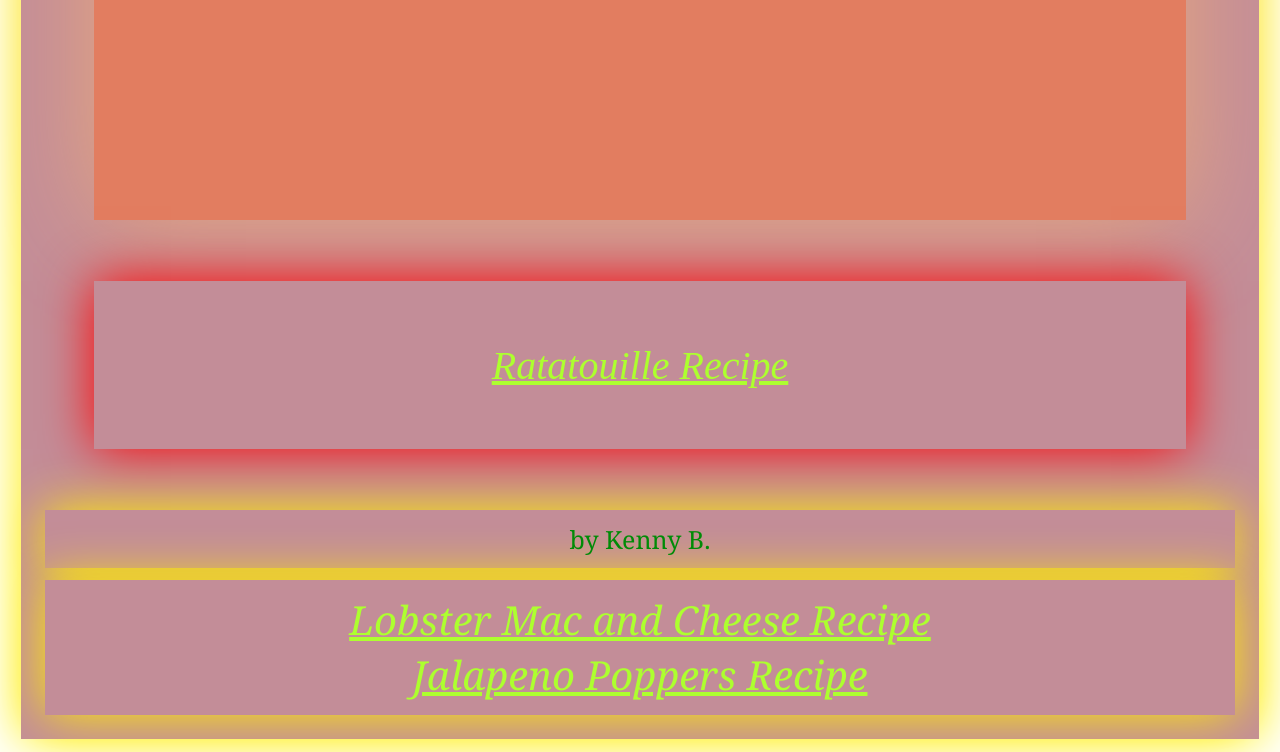
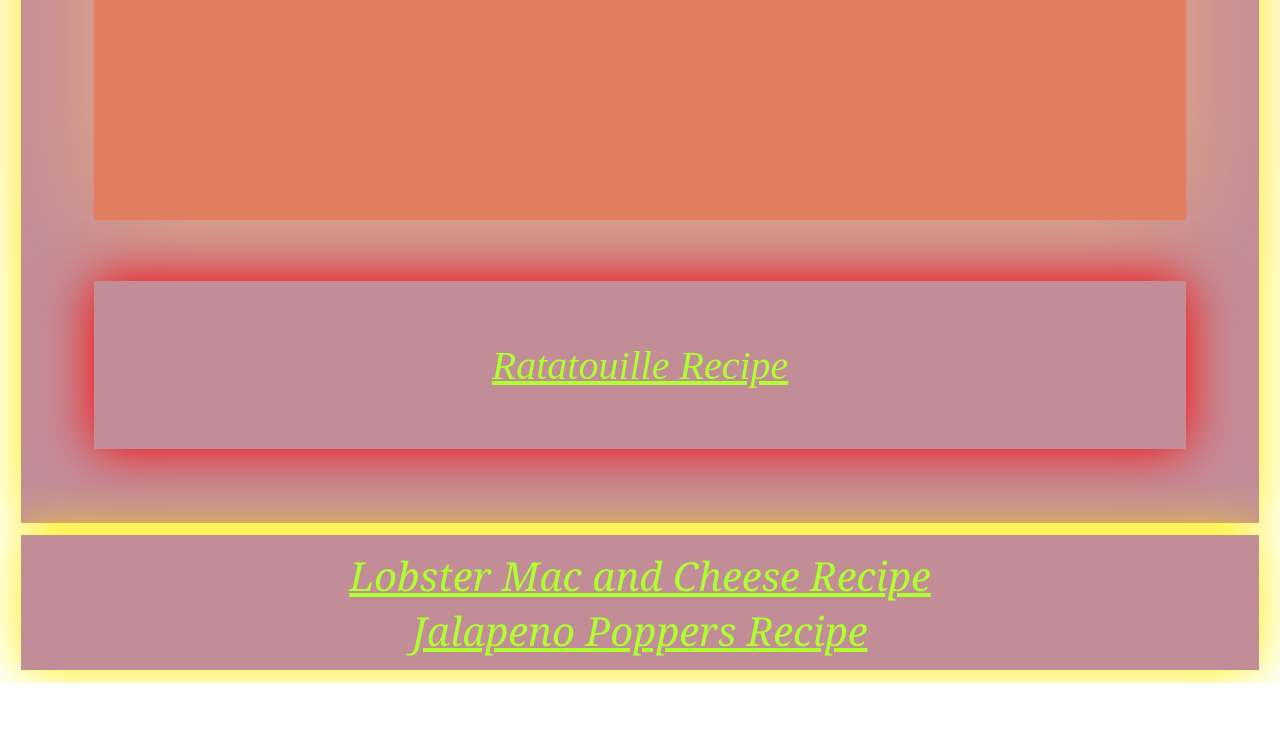
Before and after one commit to KJB4/odin-recipes2, a plain HTML site: page index.html in a window 1280 px wide. Shown: the part 426-1178 px from the top of the page. After the commit the page ends 1109 px from the top, so only its background shows below. Drawn offline with Linux system fonts and the light colour scheme.

Commit message:
removed name

```diff
--- a/index.html
+++ b/index.html
@@ -15,8 +15,6 @@
         <a href="./recipes/rat.html">Ratatouille Recipe</a>
     </div>
 
-    <div class="name">
-        by Kenny B.
     </div>
         <div class="name">
         <a href="./recipes/mac.html">Lobster Mac and Cheese Recipe</a>
```
